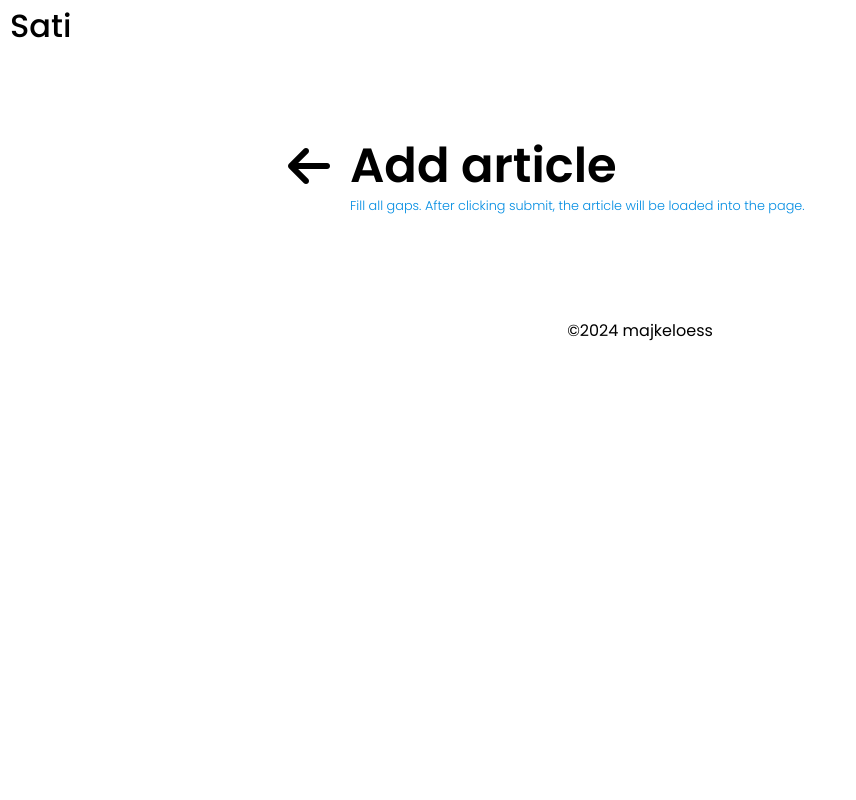
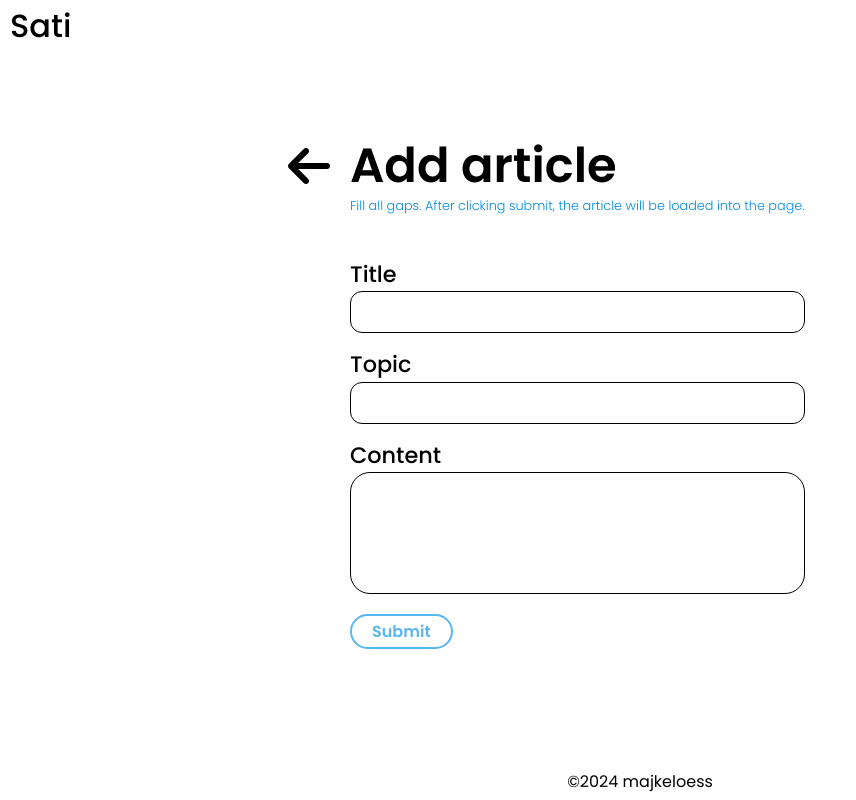
Before and after one commit to majkeloess/blog, a PHP site: page /add.php in a window 1280 px wide. Shown: the whole page, without its empty margins (0-856 px from the left). Run offline with PHP 8.4, Linux system fonts and the light colour scheme.

Commit message:
UI full implementaion

```diff
--- a/add.php
+++ b/add.php
@@ -12,7 +12,7 @@
   <link
     href="https://fonts.googleapis.com/css2?family=Poppins:ital,wght@0,100;0,200;0,300;0,400;0,500;0,600;0,700;0,800;0,900;1,100;1,200;1,300;1,400;1,500;1,600;1,700;1,800;1,900&display=swap"
     rel="stylesheet">
-  <title>Sati [placeholder]</title>
+  <title>Sati add</title>
 </head>
 
 <body>
@@ -33,16 +33,33 @@
             <p class="box-item-footer-text poppins-light">Fill all gaps. After clicking submit, the article will be
               loaded into the page.</p>
           </div>
+        </div>
+        <div class="form-box">
+          <form action="db.php" method="post">
+            <div class="form-row">
 
+              <label class="form-label poppins-medium" for="title">Title</label>
+              <input class="input-smaller poppins-regular" type="text" id="title" name="title" required>
+            </div>
+            <div class="form-row">
+              <label class="form-label poppins-medium" for="type">Topic</label>
+              <input class="input-smaller poppins-regular" type="text" id="type" name="type" required>
+            </div>
+            <div class="form-row">
+              <label class="form-label poppins-medium" for="content">Content</label>
+              <textarea class="input-larger poppins-regular" type="content" id="content" name="content"
+                required></textarea>
+            </div>
+            <button class="form-button poppins-semibold" type="submit" value="Wyślij">Submit</button>
+
+          </form>
         </div>
-
       </div>
 
 
     </div>
   </div>
-  <footer class="footer poppins-regular">©2024 <a target="_blank" class="footer-a"
-      href="https://www.majkeloess.dev/">majkeloess</a>
+  <footer class="footer-add poppins-regular">©2024 <a target="_blank" href="https://www.majkeloess.dev/">majkeloess</a>
   </footer>
 </body>
 
--- /dev/null
+++ b/styles/add.css
@@ -0,0 +1,50 @@
+.form-box {
+  margin-top: 50px;
+}
+
+.form-row {
+  display: flex;
+  flex-direction: column;
+  margin: 20px 0px 20px 0px;
+  width: 100%;
+}
+
+.form-label {
+  font-size: 1.4rem;
+}
+
+.input-smaller {
+  margin-top: 6px;
+  border-radius: 12px;
+  border: 1.5px solid black;
+  height: 20px;
+  padding: 10px 10px 10px 10px;
+}
+
+.input-larger {
+  margin-top: 6px;
+  border-radius: 20px;
+  border: 1.5px solid black;
+  padding: 10px 10px 10px 10px;
+  height: 100px;
+  overflow: auto;
+  resize: none;
+}
+
+.form-button {
+  background-color: white;
+  border: 2px solid var(--main-color);
+  padding: 3px 20px 3px 20px;
+  border-radius: 20px;
+  color: var(--main-color);
+  font-size: 1rem;
+  cursor: pointer;
+}
+
+.footer-add {
+  width: 100%;
+  text-align: center;
+  position: fixed;
+  bottom: 0;
+  margin-bottom: 10px;
+}
--- a/styles/index.css
+++ b/styles/index.css
@@ -2,6 +2,7 @@
 @import "fonts.css";
 @import "navigation.css";
 @import "articles.css";
+@import "add.css";
 
 :root {
   --main-color: #57b7f2;
--- /dev/null
+++ b/utilities/db.php
@@ -0,0 +1 @@
+<?php
```
